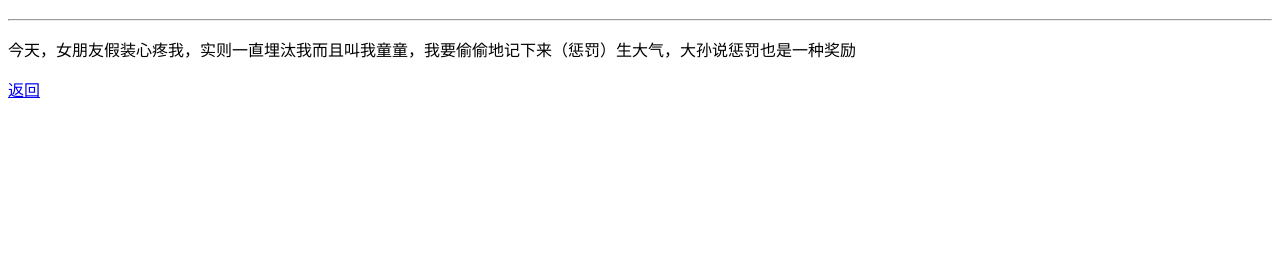
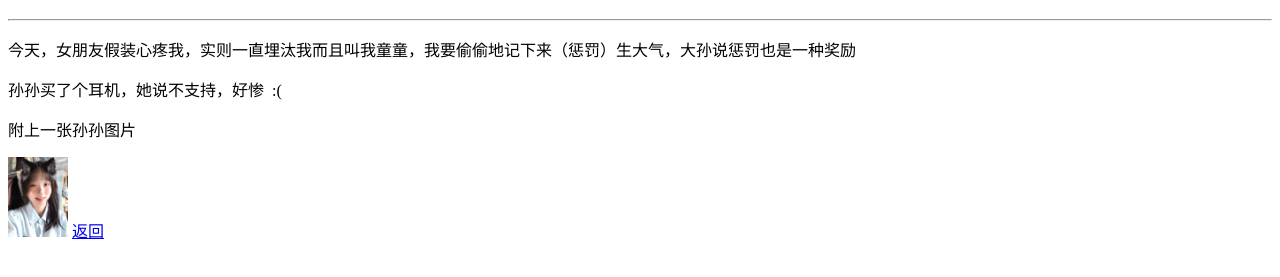
Before and after one commit to zainiyanzhongwoshishui/zainiyanzhongwoshishui.github.io, a plain HTML site: page 24.9.3.html in a window 1280 px wide. Shown: the part 61-338 px from the top of the page. Drawn offline with Linux system fonts and the light colour scheme.

Commit message:
Add files via upload

```diff
--- a/24.9.3.html
+++ b/24.9.3.html
@@ -8,6 +8,9 @@
 <body>
     <h1>24/9/3</h1><hr />
     <p>今天，女朋友假装心疼我，实则一直埋汰我而且叫我童童，我要偷偷地记下来（惩罚）生大气，大孙说惩罚也是一种奖励</p>
+    <p>孙孙买了个耳机，她说不支持，好惨 &nbsp;:( </p>
+    <p>附上一张孙孙图片</p>
+    <img src="sunsun.jpg" width="60px" height="80px"  alt="no">
     <a href="index.html">返回</a>
 </body>
 </html>
```
Also changed, not shown: sunsun.jpg (added).
